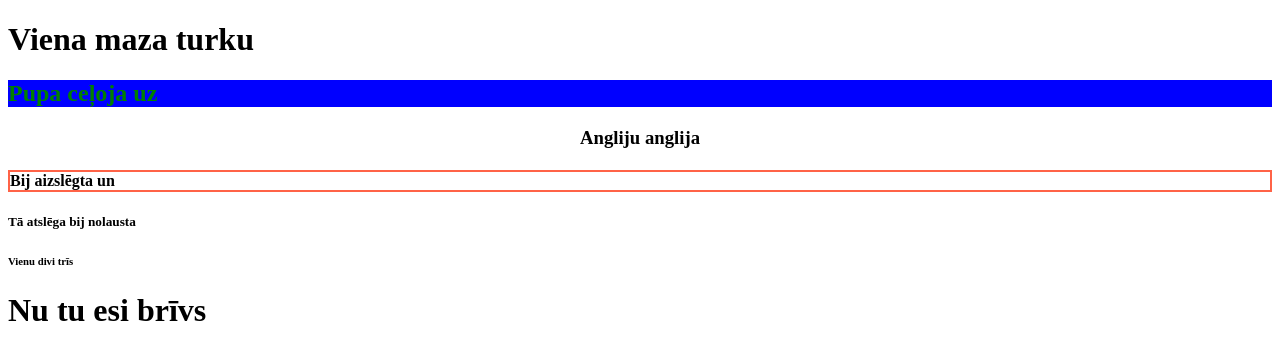
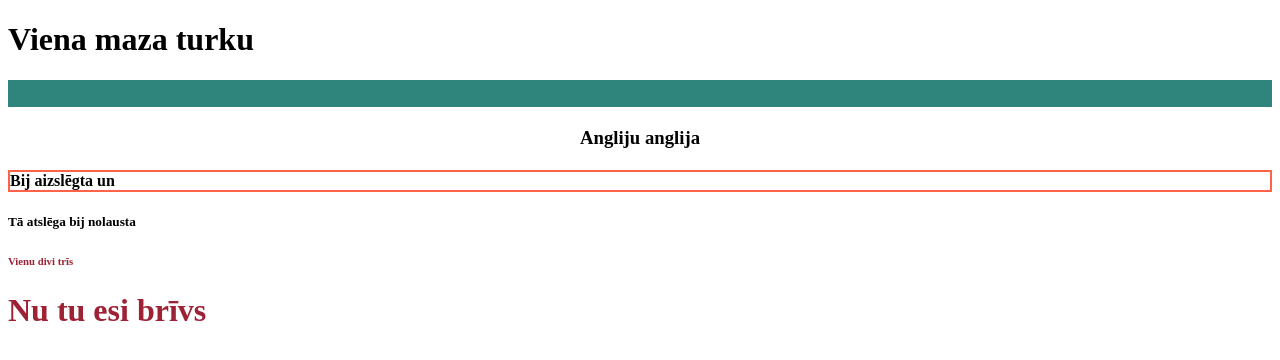
Before and after one commit to Robertsdatoroim/Webpage_style, a plain HTML site: page index.html in a window 1280 px wide. Drawn offline with Linux system fonts and the light colour scheme.

Commit message:
Update index.html

```diff
--- a/index.html
+++ b/index.html
@@ -7,12 +7,12 @@
 <body>
 
 <h1>Viena maza turku</h1>
-<h2 style="color:green;background-color:blue;">Pupa ceļoja uz</h2>
+<h2 style="color:#2F847C;background-color:#2F847C;">Pupa ceļoja uz</h2>
 <h3 style="text-align:center;">Angliju anglija</h3>
 <h4 style="border:2px solid Tomato;">Bij aizslēgta un</h4>
 <h5>Tā atslēga bij nolausta</h5>
-<h6>Vienu divi trīs</h6>
-<h1>Nu tu esi brīvs</h1>
+<h6 style="color:rgb(157,34,53)">Vienu divi trīs</h6>
+<h1 style="color:#9D2235">Nu tu esi brīvs</h1>
 
 </body>
 </html>
```
